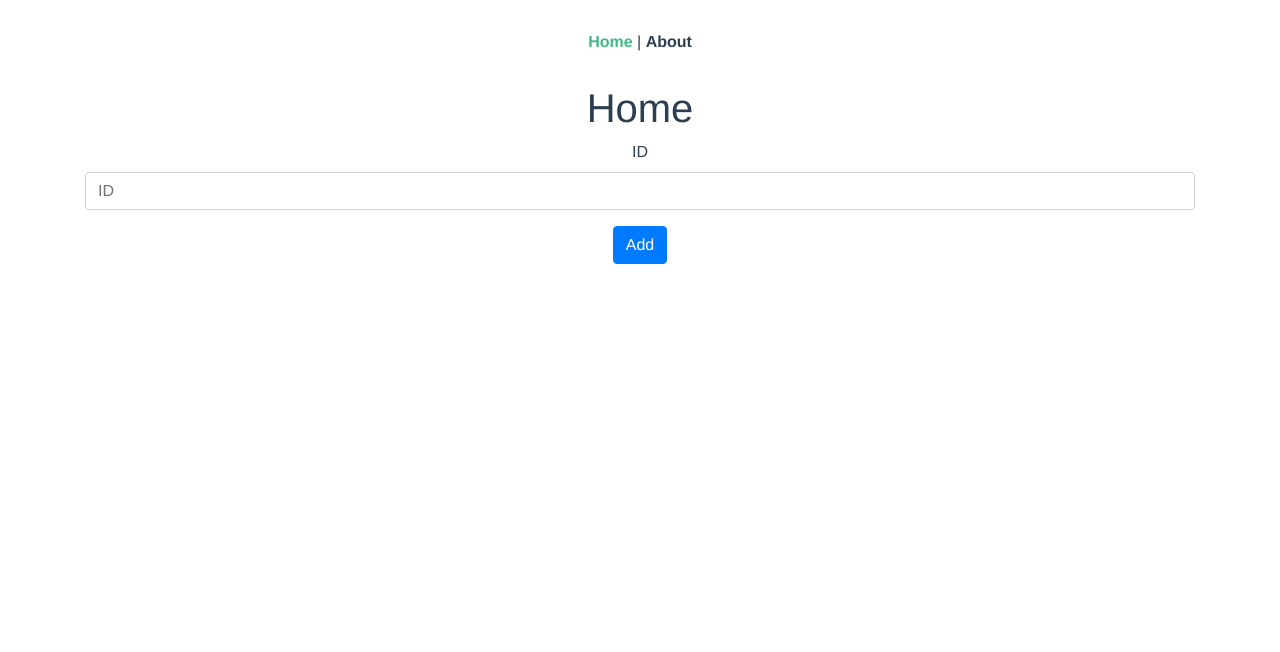
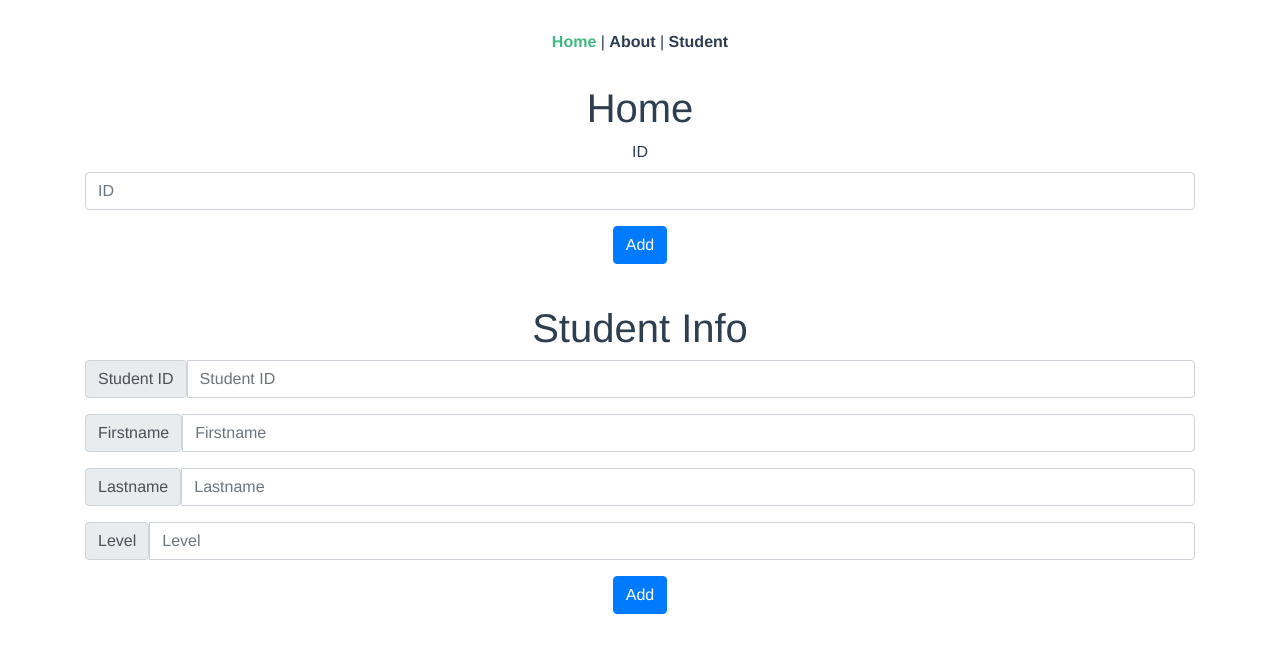
Before and after one commit to panggggg/my-first-vue, a Vue app: page / in a window 1280 px wide. Shown: the top 652 px of the page. Built offline with nearby package versions, Linux system fonts and the light colour scheme.

Commit message:
Add vuex

```diff
--- a/src/App.vue
+++ b/src/App.vue
@@ -2,7 +2,8 @@
   <div id="app">
     <div id="nav">
       <router-link to="/">Home</router-link> |
-      <router-link to="/about">About</router-link>
+      <router-link to="/about">About</router-link> |
+      <router-link to="/Student">Student</router-link>
     </div>
     <router-view/>
   </div>
--- a/src/router/index.js
+++ b/src/router/index.js
@@ -7,6 +7,7 @@ import "bootstrap-vue/dist/bootstrap-vue.css"
 import Home from '../views/Home'
 import Page1 from '../components/pages/Page1'
 import Page2 from '../components/pages/Page2'
+import Student from '../views/Student'
 import axios from 'axios'
 import VueAxios from 'vue-axios'
 
@@ -26,6 +27,11 @@ const routes = [
     path: '/',
     name: 'Home',
     component: Home
+  },
+  {
+    path: '/Student',
+    name: 'Student',
+    component: Student
   },
   {
     path: '/page1/:id/:name/:last/:lv/:gender',
--- a/src/store/index.js
+++ b/src/store/index.js
@@ -9,7 +9,9 @@ const headers = { Accecpt : "application/json" }
 export default new Vuex.Store({
   state: {
     currentUser : [],
-    allUsers : []
+    allUsers : [],
+    student: [],
+    allStudents: []
   },
   mutations: {
     setCurrentUser(state, payload) {
@@ -18,6 +20,10 @@ export default new Vuex.Store({
       }
       state.currentUser.push(payload)
       state.allUsers.push(payload)
+    },
+    setStudent(state, data){
+      state.student.push(data)
+      state.allStudents.push(data)
     }
   },
   actions: {
@@ -25,11 +31,16 @@ export default new Vuex.Store({
       const user = await fetch(url + payload, { headers })
       const data = await user.json()
       state.commit('setCurrentUser', data)
+    },
+    setStudent(state, data){
+      state.commit('setStudent', data)
     }
   },
   getters: {
     getUser : state => state.currentUser,
-    getAllUsers : state => state.allUsers
+    getAllUsers : state => state.allUsers,
+    getStudent: state => state.student,
+    getAllStudents: state => state.allStudents
   },
 
 })
--- a/src/views/Home.vue
+++ b/src/views/Home.vue
@@ -21,6 +21,29 @@
       <b-table striped hover :items="users"></b-table>
       </div>
     </div>
+    <div class="container">
+      <h1>Student Info</h1>
+       <div class="input-group mb-3">
+                <span class="input-group-text" >Student ID</span>
+                <input type="text" class="form-control" aria-label="Sizing example input" aria-describedby="inputGroup-sizing-default" placeholder="Student ID" v-model=studentInfo.studentID>
+      </div>
+      <div class="input-group mb-3">
+                <span class="input-group-text" >Firstname</span>
+                <input type="text" class="form-control" aria-label="Sizing example input" aria-describedby="inputGroup-sizing-default" placeholder="Firstname" v-model=studentInfo.firstName>
+      </div>
+      <div class="input-group mb-3">
+                <span class="input-group-text" >Lastname</span>
+                <input type="text" class="form-control" aria-label="Sizing example input" aria-describedby="inputGroup-sizing-default" placeholder="Lastname" v-model=studentInfo.lastName>
+      </div>
+      <div class="input-group mb-3">
+                <span class="input-group-text" >Level</span>
+                <input type="text" class="form-control" aria-label="Sizing example input" aria-describedby="inputGroup-sizing-default" placeholder="Level" v-model=studentInfo.level>
+      </div>
+        <button type="submit" class="btn btn-primary" @click="addStudent">Add</button>
+    </div>
+    <div class="container">
+      <b-table striped hover :items="student"></b-table>
+      </div>
   </div>
 </template>
 
@@ -30,18 +53,30 @@ export default {
   name: 'Home',
     data() {
       return {
-        id : null
+        id : null,
+        studentInfo : {
+          studentID: '',
+          firstName: '',
+          lastName: '',
+          level: ''
+        }
       };
     },
     methods: {
       addUser(){
         this.$store.dispatch('setCurrentUser', this.id);
+      },
+      addStudent(){
+        this.$store.dispatch('setStudent', this.studentInfo)
       }
     },
     computed: {
       users(){
         console.log(this.$store.getters.getUser)
         return this.$store.getters.getUser
+      },
+      student(){
+        return this.$store.getters.getStudent
       }
     }
 }
--- /dev/null
+++ b/src/views/Student.vue
@@ -0,0 +1,22 @@
+<template>
+  <div class="container">
+      <h1>All Student</h1>
+      <div class="container">
+      <b-table striped hover :items="allStudents"></b-table>
+      </div>
+  </div>
+</template>
+
+<script>
+export default {
+    methods: {
+        allStudents(){
+            return this.$store.getters.getAllStudents
+        }
+    }
+}
+</script>
+
+<style>
+
+</style>
```
